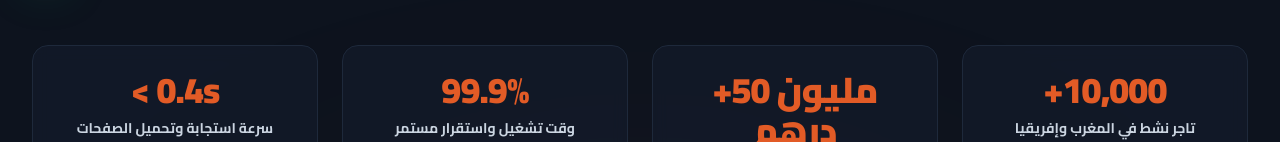
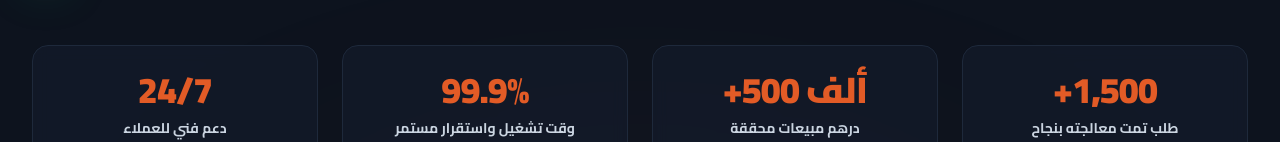
Before and after one commit to mohamed-amine-haddouba/FunnelCraft-COD-, a React (Vite) app: page /home in a window 1280 px wide. Shown: the part 810-952 px from the top of the page. Built offline with nearby package versions, Linux system fonts and the light colour scheme; no server answers.

Commit message:
feat: update stats banner metrics and labels
Refined platform statistics to better reflect actual performance metrics and updated labels for improved clarity across supported languages.

```diff
--- a/src/components/HomeLandingPage.tsx
+++ b/src/components/HomeLandingPage.tsx
@@ -41,22 +41,22 @@ export const HomeLandingPage: React.FC = () => {
 
   const statsBanner = [
     {
-      value: '+10,000',
+      value: '+1,500',
       label:
         language === 'ar'
-          ? 'تاجر نشط في المغرب وإفريقيا'
+          ? 'طلب تمت معالجته بنجاح'
           : language === 'fr'
-          ? 'Marchands actifs au Maroc & Afrique'
-          : 'Active Merchants Across Morocco & Africa',
+          ? 'Commandes traitées avec succès'
+          : 'Orders processed successfully',
     },
     {
-      value: language === 'ar' ? '+50 مليون درهم' : '+50M MAD',
+      value: language === 'ar' ? '+500 ألف' : '+500K',
       label:
         language === 'ar'
-          ? 'حجم مبيعات الدفع عند الاستلام'
+          ? 'درهم مبيعات محققة'
           : language === 'fr'
-          ? 'Volume de ventes COD générées'
-          : 'Total COD Sales Volume Generated',
+          ? 'MAD de ventes générées'
+          : 'MAD in generated sales',
     },
     {
       value: '99.9%',
@@ -68,13 +68,13 @@ export const HomeLandingPage: React.FC = () => {
           : 'Guaranteed Uptime & Reliability',
     },
     {
-      value: '< 0.4s',
+      value: '24/7',
       label:
         language === 'ar'
-          ? 'سرعة استجابة وتحميل الصفحات'
+          ? 'دعم فني للعملاء'
           : language === 'fr'
-          ? 'Temps de chargement ultra-rapide'
-          : 'Sub-Second Page Load Speed',
+          ? 'Support client dédié'
+          : 'Dedicated Customer Support',
     },
   ];
 
```
